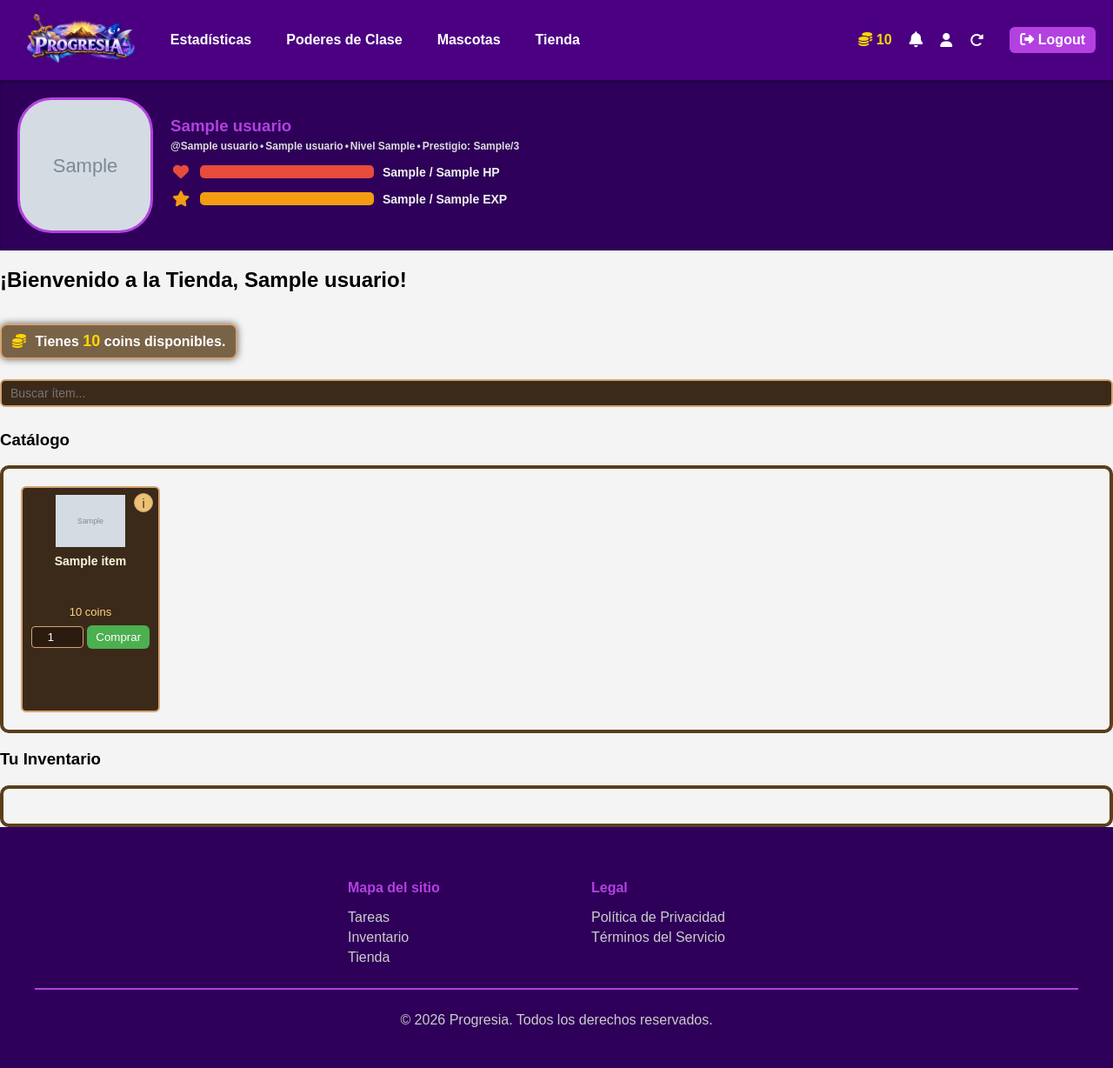
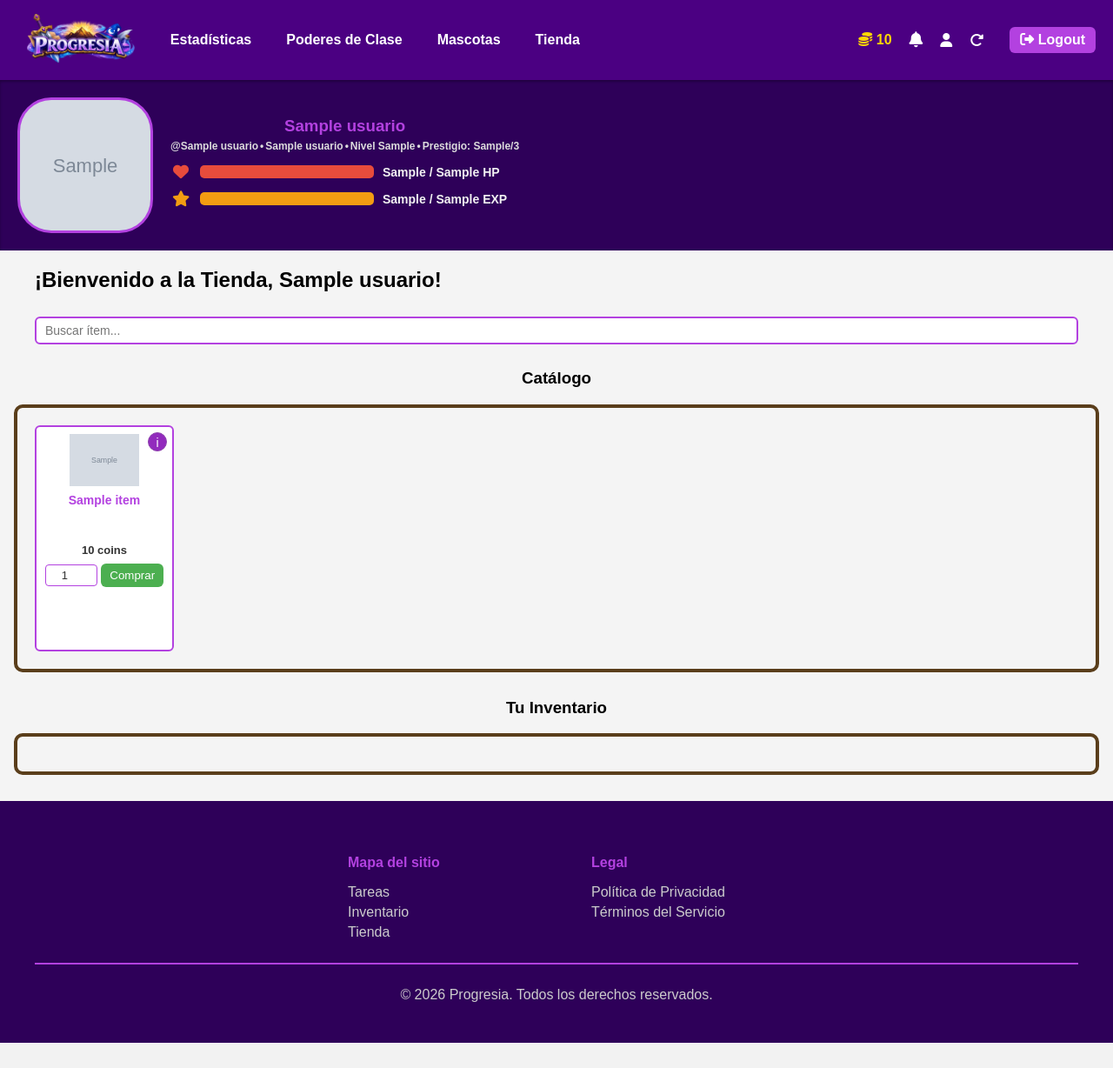
Before and after one commit to LuisPaisio/gestor_tareas_cli_menu, a Flask app: template templates/tienda.html in a window 1280 px wide. Shown: the whole page at 87% size. After the commit the page ends 1199 px from the top, so only its background shows below. Run offline with Flask 3, Linux system fonts and the light colour scheme; the template is opened without the code that fills it: most values are stand-ins (such as "Sample title", 1, 10 or a date in 2020); grey boxes marked "Sample" are stand-in pictures.

Commit message:
Corrección de estilos en la sección de inventario y tienda, para que sea más acorde al estilo general de la app.

```diff
--- a/static/css/tienda.css
+++ b/static/css/tienda.css
@@ -1,3 +1,9 @@
+h3 {
+  display: block;
+  text-align: center;
+}
+
+
 /* Contenedor general de la tienda */
 .tienda-grid {
   display: grid;
@@ -6,6 +12,10 @@
   padding: 20px;
   border: 4px solid #5a3e1b;
   border-radius: 10px;
+
+  max-width: 1200px;
+  margin: 0 auto;
+  margin-bottom: 30px;
 }
 
 /* Tarjeta de ítem */
@@ -13,11 +23,11 @@
   position: relative;
   width: 140px;
   height: 240px; /* altura fija para uniformidad */
-  background: #3b2a1a;
-  border: 2px solid #d4a373;
+  background: #fff;
+  border: 2px solid #b341e0;
   border-radius: 6px;
   text-align: center;
-  color: #f5f5dc;
+  color: #333;
   display: flex;
   flex-direction: column;
   justify-content: flex-start;
@@ -48,13 +58,15 @@
   -webkit-line-clamp: 3; /* máximo 3 líneas */
   -webkit-box-orient: vertical;
   margin-bottom: 8px;
+  color: #b341e0;
 }
 
 /* Precio */
 .item-precio {
   font-size: 13px;
-  color: #ffd27f;
+  color: #333;
   margin-bottom: 8px;
+  font-weight: bold;
 }
 
 /* Input de cantidad */
@@ -62,12 +74,27 @@
   width: 50px;          /* ancho compacto */
   padding: 4px;
   font-size: 13px;
-  border: 1px solid #d4a373;
+  border: 1px solid #b341e0;
   border-radius: 4px;
-  background: #2c1b0f;
-  color: #fff;
+  background: #fff;
+  color: #333;
   text-align: center;
   margin: 0 auto 6px auto; /* centrado y con espacio antes del botón */
+}
+.modal-content-tienda input[type="number"] {
+  width: 60px;              /* mismo tamaño compacto */
+  padding: 4px;
+  font-size: 13px;
+  border: 1px solid #b341e0; /* coherente con tu nueva paleta */
+  border-radius: 4px;
+  background: #fff;          /* fondo blanco como las cards */
+  color: #333;               /* texto oscuro */
+  text-align: center;
+  margin: 0 auto 8px auto;   /* centrado */
+}
+.modal-content-tienda input[type="number"]:focus {
+  outline: none;
+  border-color: #ffd27f;     /* dorado al foco */
 }
 .item-card-tienda input[type="number"]:focus {
   outline: none;
@@ -117,15 +144,15 @@
 }
 
 .modal-content-tienda {
-  background: #2c1b0f;
+  background: #fff;
   margin: 10% auto;
   padding: 20px;
-  border: 3px solid #d4a373;
+  border: 3px solid #b341e0;
   border-radius: 8px;
   width: 420px;
-  color: #f5f5dc;
+  color: #333;
   text-align: center;
-  box-shadow: 0 0 15px rgba(0,0,0,0.8);
+  box-shadow: 0 0 15px rgba(0,0,0,0.3);
 }
 
 .modal-content-tienda img {
@@ -133,11 +160,20 @@
   margin-bottom: 10px;
 }
 
+.modal-content-tienda h3 {
+  color: #b341e0;
+  margin-bottom: 10px;
+}
+
+.modal-content-tienda p {
+  margin: 8px 0;
+}
+
 .close-tienda {
   float: right;
   font-size: 24px;
   cursor: pointer;
-  color: #ffd27f;
+  color: #333;
 }
 
 /* Barra de búsqueda */
@@ -147,14 +183,14 @@
 }
 .tienda-search input {
   padding: 6px 10px;
-  border: 2px solid #d4a373;
+  border: 2px solid #b341e0;
   border-radius: 6px;
-  background: #3b2a1a;
-  color: #fff;
+  background: #fff;
+  color: #333;
 }
 .tienda-search input:focus {
   outline: none;
-  border-color: #ffd27f;
+  border-color: #b341e0;
 }
 
 /* Paginación */
@@ -185,8 +221,8 @@
   position: absolute;
   top: 6px;
   right: 6px;
-  background: rgba(255, 210, 127, 0.9); /* dorado suave */
-  border: 1px solid #d4a373;
+  background: #922bbd;
+  border: 1px solid #8e44ad;
   border-radius: 50%;
   width: 22px;
   height: 22px;
@@ -194,37 +230,15 @@
   line-height: 20px;
   text-align: center;
   cursor: pointer;
-  color: #3b2a1a;
+  color: #fff;
   transition: transform 0.15s ease, background 0.2s ease;
 }
 
 .btn-info:hover {
   background: #ffd27f;
+  border: 1px solid #ffd27f;
+  color: #000;
   transform: scale(1.1);
-}
-
-/* Info de coins */
-.coins-info {
-  font-size: 16px;
-  font-weight: bold;
-  color: #fff;
-  background: rgba(91, 63, 28, 0.8); /* fondo pergamino oscuro */
-  border: 2px solid #d4a373;
-  border-radius: 8px;
-  padding: 8px 12px;
-  display: inline-block;
-  margin-bottom: 15px;
-  box-shadow: 0 0 8px rgba(0,0,0,0.6);
-}
-
-.coins-info i {
-  color: #ffd700; /* ícono dorado */
-  margin-right: 6px;
-}
-
-.coins-count {
-  color: #ffd700; /* número resaltado en dorado */
-  font-size: 18px;
 }
 
 .mensaje-vacio {
@@ -233,9 +247,16 @@
   justify-content: center;
   font-weight: bold;
   font-size: 14px;
-  color: #ffd27f;
-  background: #3b2a1a;
-  border: 2px dashed #d4a373;
+  color: #333;
+  background: #fff;
+  border: 2px dashed #b341e0;
   border-radius: 6px;
   height: 240px; /* misma altura que las cards */
 }
+
+/* Encabezado y bienvenida */
+.tienda-header {
+  max-width: 1200px;
+  margin: 0 auto 20px auto;
+  text-align: left;
+}
--- a/templates/tienda.html
+++ b/templates/tienda.html
@@ -7,15 +7,12 @@
 {% endblock %}
 
 {% block content %}
+<div class="tienda-header">
   <h2>¡Bienvenido a la Tienda, {{ usuario.nombre_publico or usuario.usuario }}!</h2>
-<p class="coins-info">
-  <i class="fa-solid fa-coins"></i>
-  Tienes <span class="coins-count">{{ usuario.coin_usuario }}</span> coins disponibles.
-</p>
-
   <!-- Barra de búsqueda -->
   <div class="tienda-search">
     <input type="text" id="buscarItem" placeholder="Buscar ítem...">
+  </div>
 </div>
 
 <!-- Catálogo -->
@@ -52,7 +49,6 @@
     ⚠️ No se encontraron ítems
   </div>
 </div>
-
 <!-- Inventario para vender -->
 <h3>Tu Inventario</h3>
 <div class="tienda-grid">
```
Also changed, not shown: static/css/inventario.css (+93 -33 lines), static/js/inventario.js (+21 -0 lines), templates/inventario.html (+31 -2 lines). Lines whose indentation alone changed are shown as unchanged.
